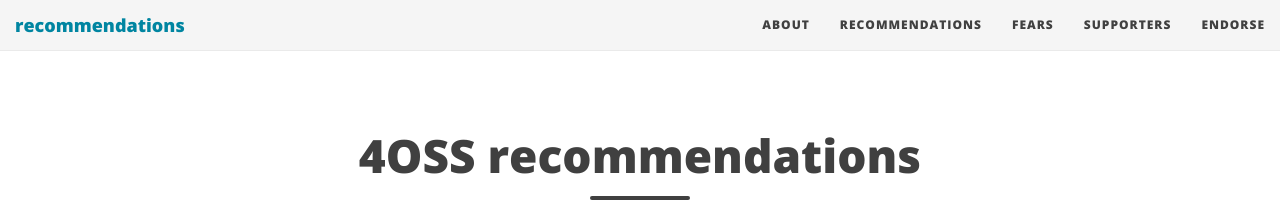
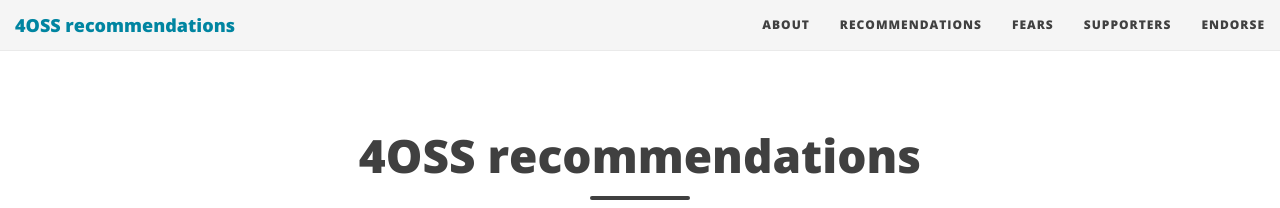
Before and after one commit to SoftDev4Research/recommendations, a Jekyll site: the page built from index.md, in a window 1280 px wide. Shown: the top 208 px of the page. Built offline with Jekyll 4.4.1, drawn with Linux system fonts in a browser that asks for light colours; nearby versions of some CDN libraries.

Commit message:
Add 4OSS abbreviation

```diff
--- a/_config.yml
+++ b/_config.yml
@@ -14,7 +14,7 @@ baseurl: "/recommendations"
 # Of course don't forget to change the username and projectname to YOUR username and project
 
 # Name of website
-# title: softdev4research
+title: 4OSS recommendations
 
 # Short description of your site
 description: We propose four simple recommendations aiming to raise the awareness of best practices and encouraging their adoption. These recommendations are designed around Open Source values, and provide practical suggestions that contribute to making research software and its source code more discoverable, reusable and transparent.
```
